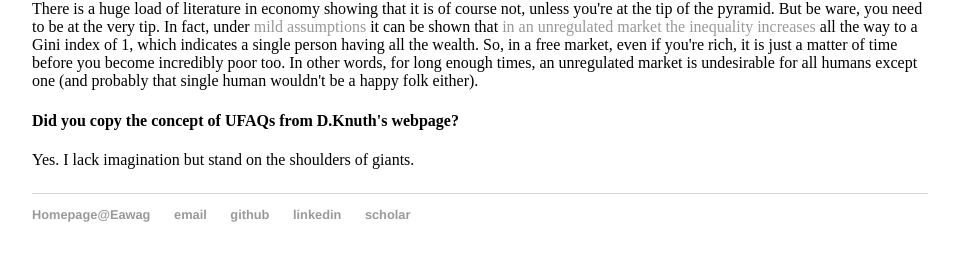
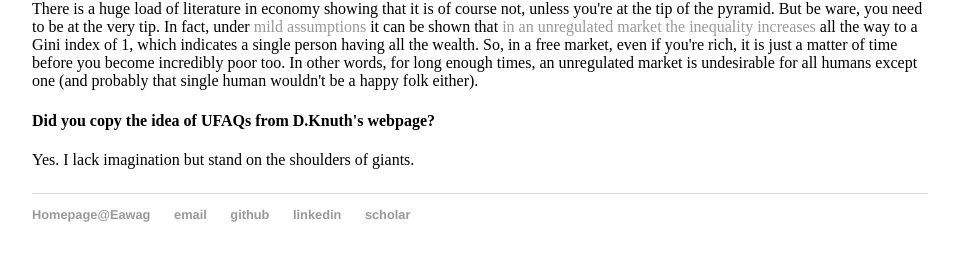
Before and after one commit to mbaityje/mbaityje.github.io, a Jekyll site: the page built from ufaq/index.html, in a window 1280 px wide. Shown: the part 1737-2016 px from the top of the page, without its empty margins (160-1119 px from the left). Built offline with Jekyll 4.4.1, drawn with Linux system fonts in a browser that asks for light colours.

Commit message:
Content changes

```diff
--- a/ufaq/index.html
+++ b/ufaq/index.html
@@ -51,7 +51,7 @@ title: UFAQ
 		<h4>Is a totally free market desirable?</h4>
 		There is a huge load of literature in economy showing that it is of course not, unless you're at the tip of the pyramid. But be ware, you need to be at the very tip. In fact, under <a href="https://arxiv.org/pdf/2202.05789.pdf">mild assumptions</a> it can be shown that <a href="https://arxiv.org/abs/2201.05118"> in an unregulated market the inequality increases </a> all the way to a Gini index of 1, which indicates a single person having all the wealth. So, in a free market, even if you're rich, it is just a matter of time before you become incredibly poor too. In other words, for long enough times, an unregulated market is undesirable for all humans except one (and probably that single human wouldn't be a happy folk either).
 
-		<h4>Did you copy the concept of UFAQs from D.Knuth's webpage?</h4>
+		<h4>Did you copy the idea of UFAQs from D.Knuth's webpage?</h4>
 		Yes. I lack imagination but stand on the shoulders of giants.
 
 	</p>
```
